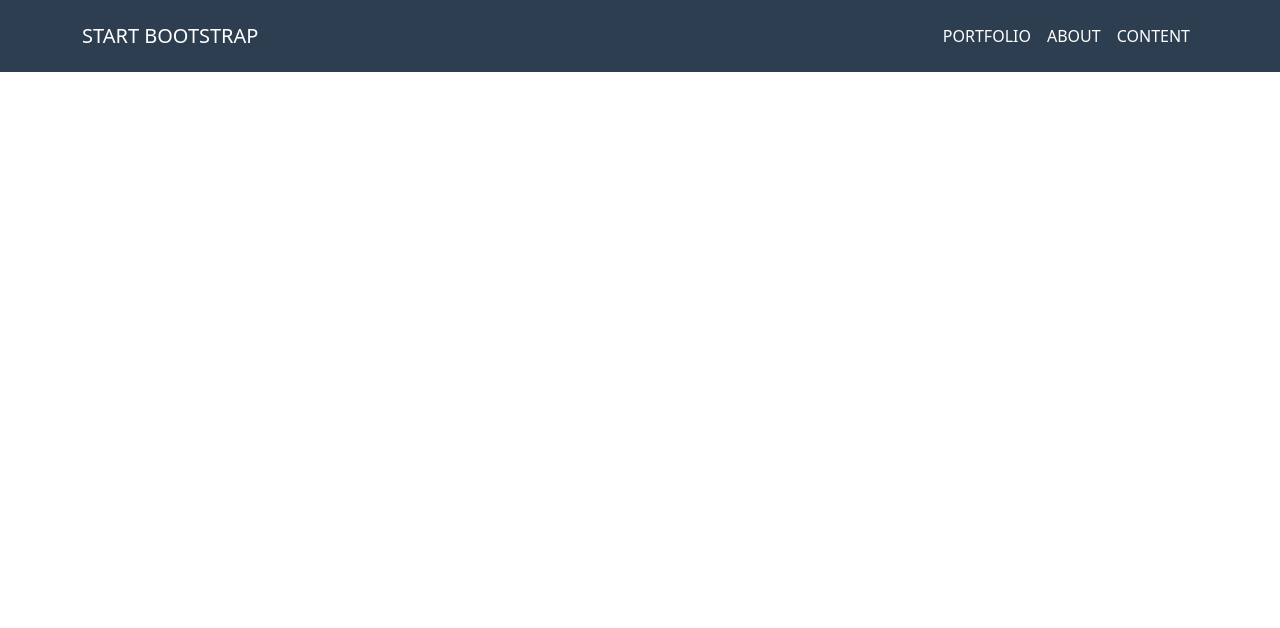
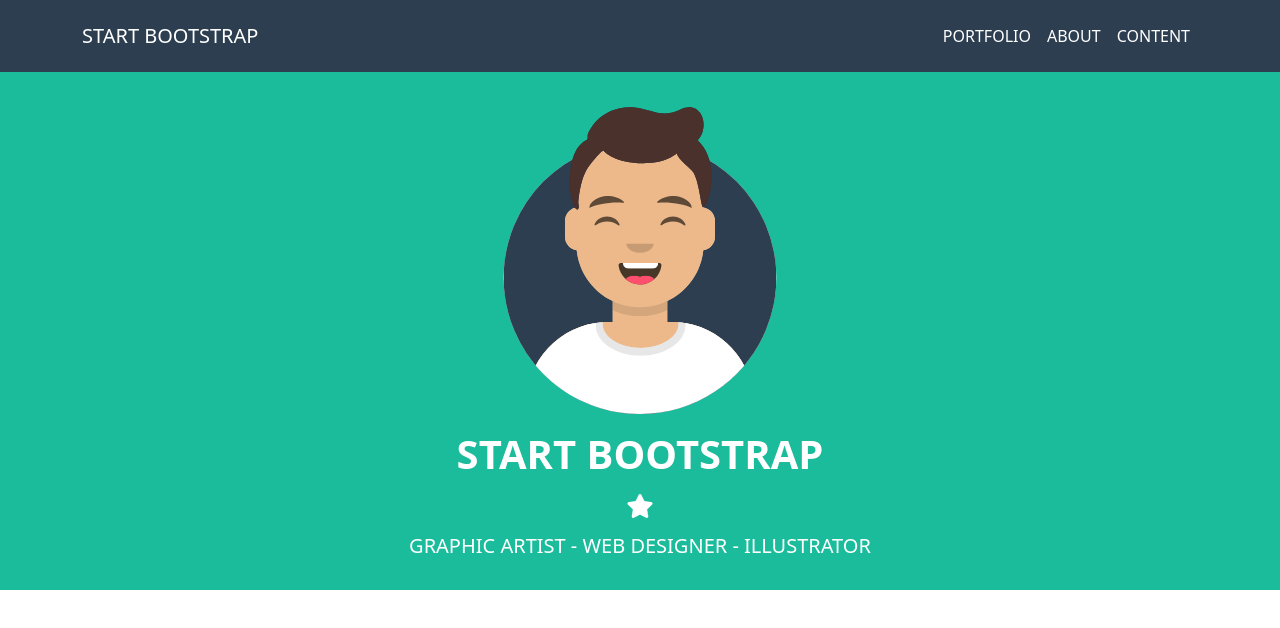
Before and after one commit to BrunosCode/html-css-bootstrap-freelancer, a plain HTML site: page index.html in a window 1280 px wide. Drawn offline with nearby package versions, Linux system fonts and the light colour scheme.

Commit message:
Hero section

```diff
--- a/css/style.css
+++ b/css/style.css
@@ -8,3 +8,13 @@
 .bg_secondary_400 {
     background-color: #1ABC9C;
 }
+
+i {
+    font-size: 1.5rem;
+}
+
+.hero__img {
+    width: 80%;
+    height: auto;
+    max-width: 300px;
+}
--- a/index.html
+++ b/index.html
@@ -7,6 +7,9 @@
     <!-- bootstrap  -->
     <link href="https://cdn.jsdelivr.net/npm/bootstrap@5.0.2/dist/css/bootstrap.min.css" rel="stylesheet" integrity="sha384-EVSTQN3/azprG1Anm3QDgpJLIm9Nao0Yz1ztcQTwFspd3yD65VohhpuuCOmLASjC" crossorigin="anonymous">
     <!-- /bootstrap  -->
+    <!-- font awesome  -->
+    <link rel="stylesheet" href="https://cdnjs.cloudflare.com/ajax/libs/font-awesome/5.15.3/css/all.min.css" integrity="sha512-iBBXm8fW90+nuLcSKlbmrPcLa0OT92xO1BIsZ+ywDWZCvqsWgccV3gFoRBv0z+8dLJgyAHIhR35VZc2oM/gI1w==" crossorigin="anonymous" referrerpolicy="no-referrer" />
+    <!-- /font awesome  -->
     <link rel="stylesheet" href="css/style.css">
     <title>Bootstrap</title>
 </head>
@@ -15,7 +18,7 @@
     <header class="bg_primary_400">
         <nav class="navbar navbar-expand-lg navbar-dark text-white py-3">
             <div class="container-lg">
-                <a class="navbar-brand" href="#">START BOOTSTRAP</a>
+                <a class="navbar-brand" href="#start">START BOOTSTRAP</a>
                 <button class="navbar-toggler" type="button" data-bs-toggle="collapse" data-bs-target="#navbarSupportedContent" aria-controls="navbarSupportedContent" aria-expanded="false" aria-label="Toggle navigation">
                     <span class="navbar-toggler-icon"></span>
                 </button>
@@ -36,6 +39,19 @@
         </nav>
     </header>
 
+    <section id="start" class="bg_secondary_400">
+        <div class="container-lg">
+            <div class="row">
+                <div class="col-12 text-center text-white p-3 p-lg-4">
+                    <img src="img/avatar.svg" alt="avatar" class="hero__img mb-3">
+                    <h1 class="mb-3"><strong>START BOOTSTRAP</strong></h1>
+                    <i class="fas fa-star mb-3"></i>
+                    <h5>GRAPHIC ARTIST - WEB DESIGNER - ILLUSTRATOR</h5>
+                </div>
+            </div>
+        </div>
+    </section>
+
     <script src="https://cdn.jsdelivr.net/npm/bootstrap@5.0.2/dist/js/bootstrap.bundle.min.js" integrity="sha384-MrcW6ZMFYlzcLA8Nl+NtUVF0sA7MsXsP1UyJoMp4YLEuNSfAP+JcXn/tWtIaxVXM" crossorigin="anonymous"></script>
 </body>
 </html>
```
Also changed, not shown: img/avatar.svg (added), img/cabin.png (added), img/cake.png (added), img/circus.png (added), img/game.png (added), img/safe.png (added), img/submarine.png (added).
